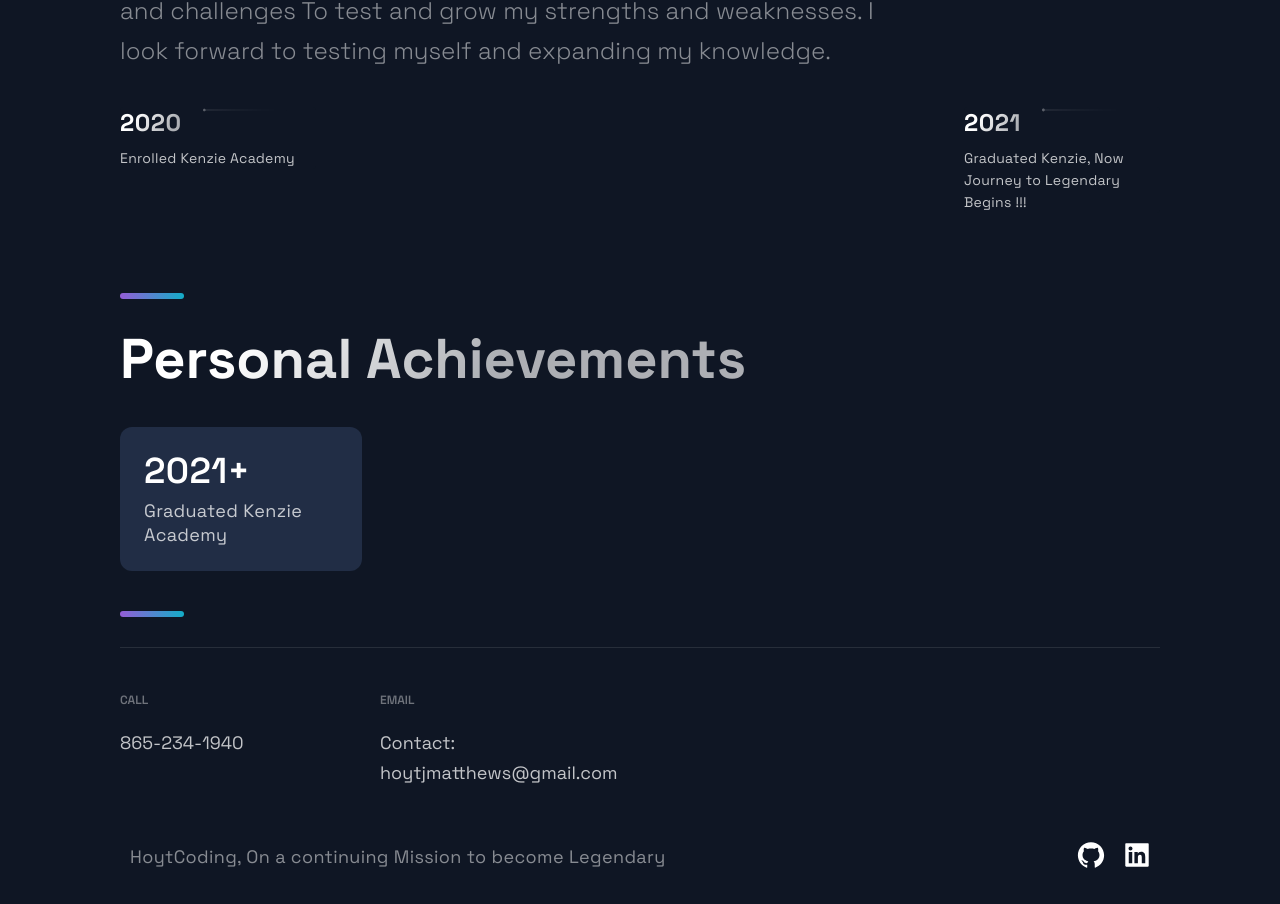
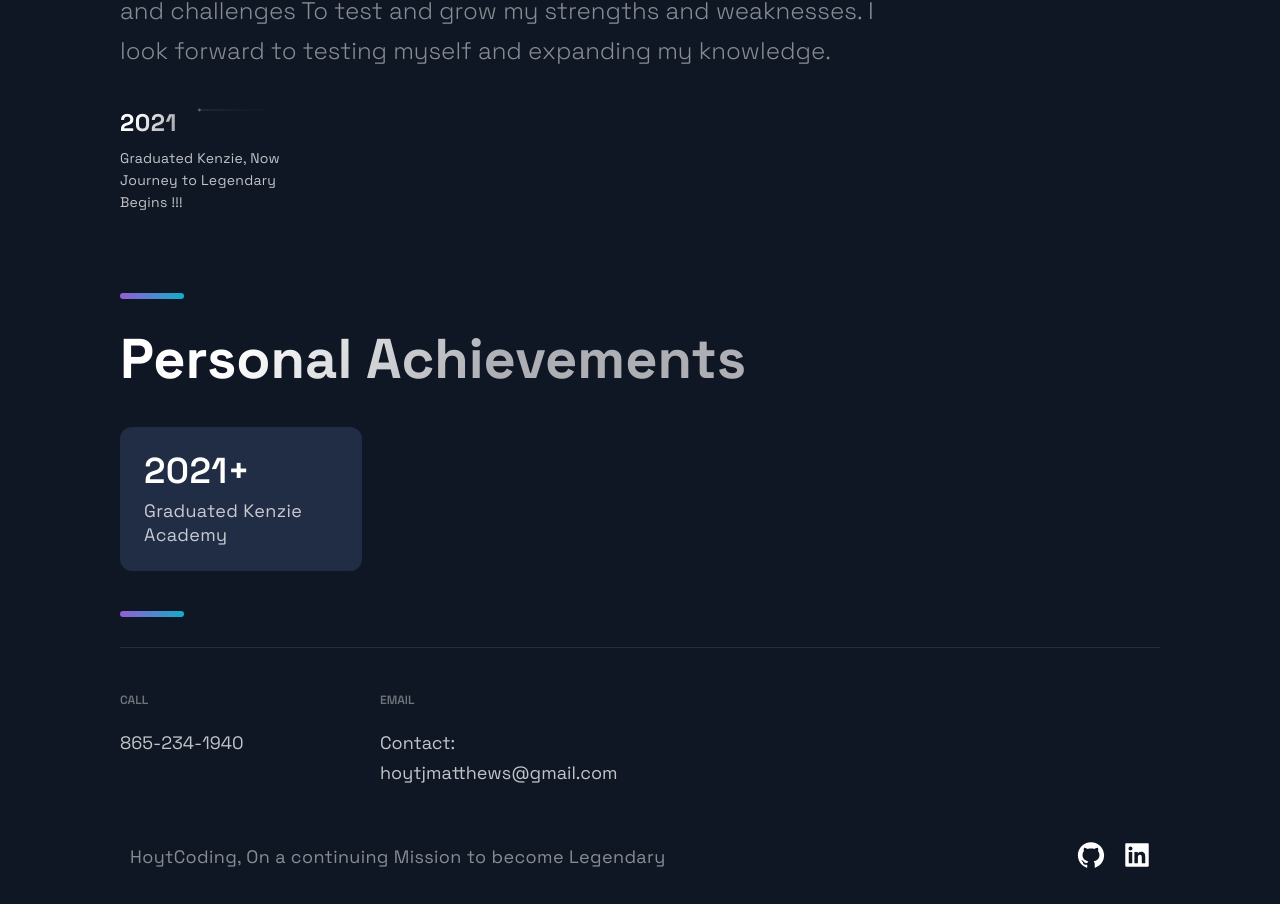
Before and after one commit to Hoyt1974/Portfolio, a Next.js app: page / in a window 1280 px wide. Shown: the part 3492-4396 px from the top of the page. Built offline with nearby package versions, Linux system fonts and the light colour scheme.

Commit message:
Changed timeline

```diff
--- a/src/components/Hero/HeroStyles.js
+++ b/src/components/Hero/HeroStyles.js
@@ -22,7 +22,8 @@ export const LeftSection = styled.div`
     width: 30%;
     border-radius: 70%;
     position: absolute
-    padding: 0.25rem;
+    padding: 0.5rem;
+
   }
   .pro-img {
     position: static;
--- a/src/constants/constants.js
+++ b/src/constants/constants.js
@@ -51,6 +51,5 @@ export const projects = [
 ];
 
 export const TimeLineData = [
-  { year: 2020, text: "Enrolled Kenzie Academy" },
   { year: 2021, text: "Graduated Kenzie, Now Journey to Legendary Begins !!!" },
 ];
```
